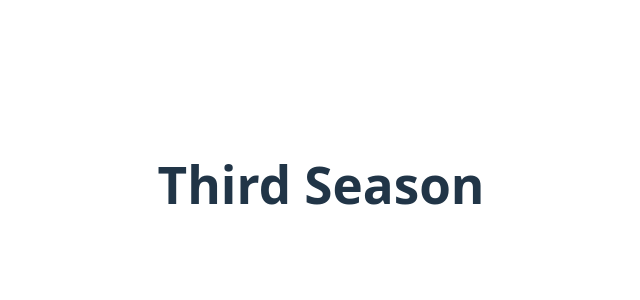
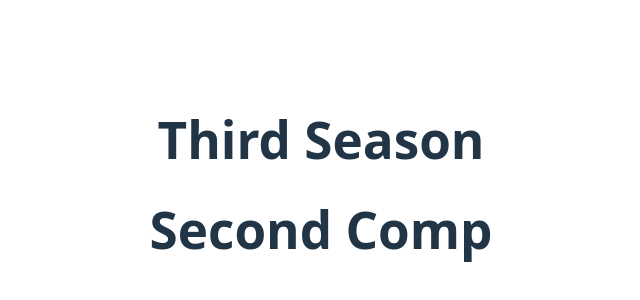
Before and after one commit to DEBAYUDHCHAKRABORTY/advanced-react, a React (Vite) app in the folder react/advanced/: page / in a window 1280 px wide. Shown: the part 216-516 px from the top of the page, without its empty margins (319-959 px from the left). Built offline with nearby package versions, Linux system fonts and the light colour scheme.

Commit message:
Second Comp done

```diff
--- a/react/advanced/src/App.jsx
+++ b/react/advanced/src/App.jsx
@@ -3,6 +3,7 @@ import reactLogo from './assets/react.svg'
 import viteLogo from '/vite.svg'
 import './App.css'
 import Comp from './component'
+import Comp2 from './Comp2'
 
 function App() {
   const [count, setCount] = useState(0)
@@ -10,6 +11,7 @@ function App() {
   return (
     <>
       <Comp/>
+      <Comp2/>
     </>
   )
 }
--- /dev/null
+++ b/react/advanced/src/comp2.jsx
@@ -0,0 +1,9 @@
+function Comp2(){
+    return(
+        <div>
+            <h1>Second Comp</h1>
+        </div>
+    )
+}
+
+export default Comp2;
```
